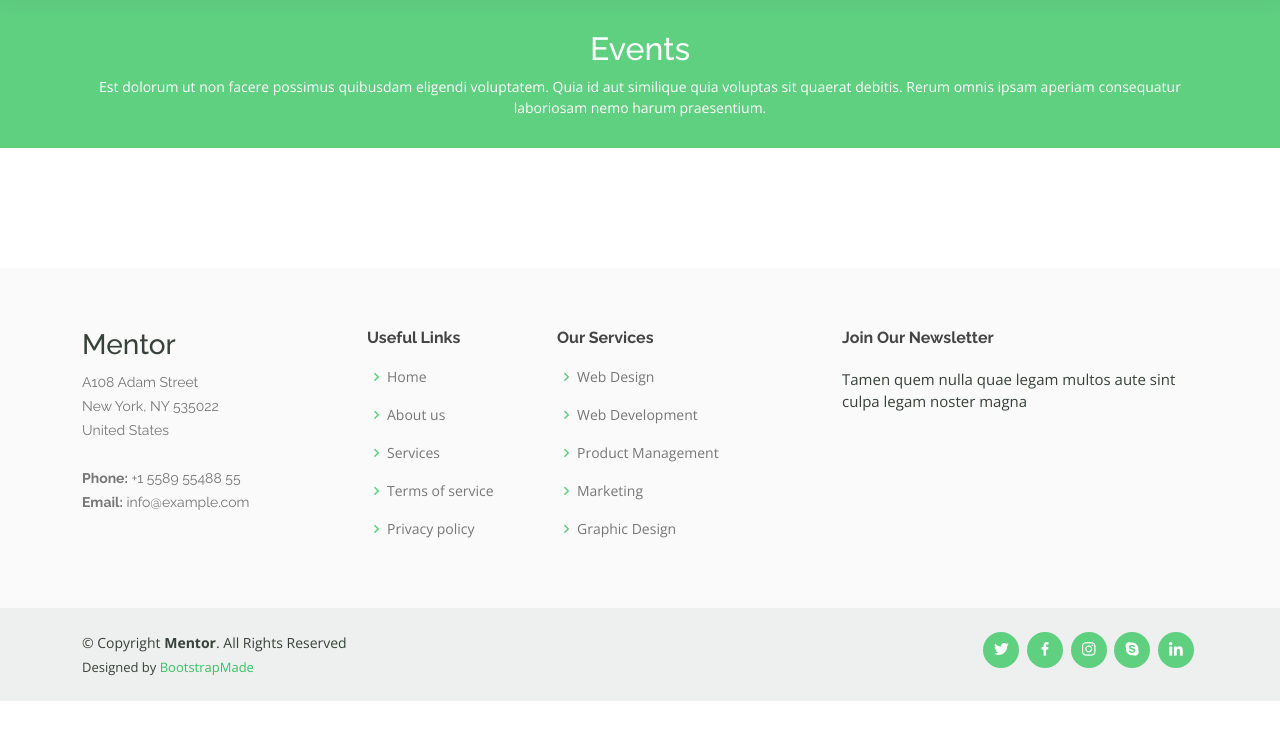
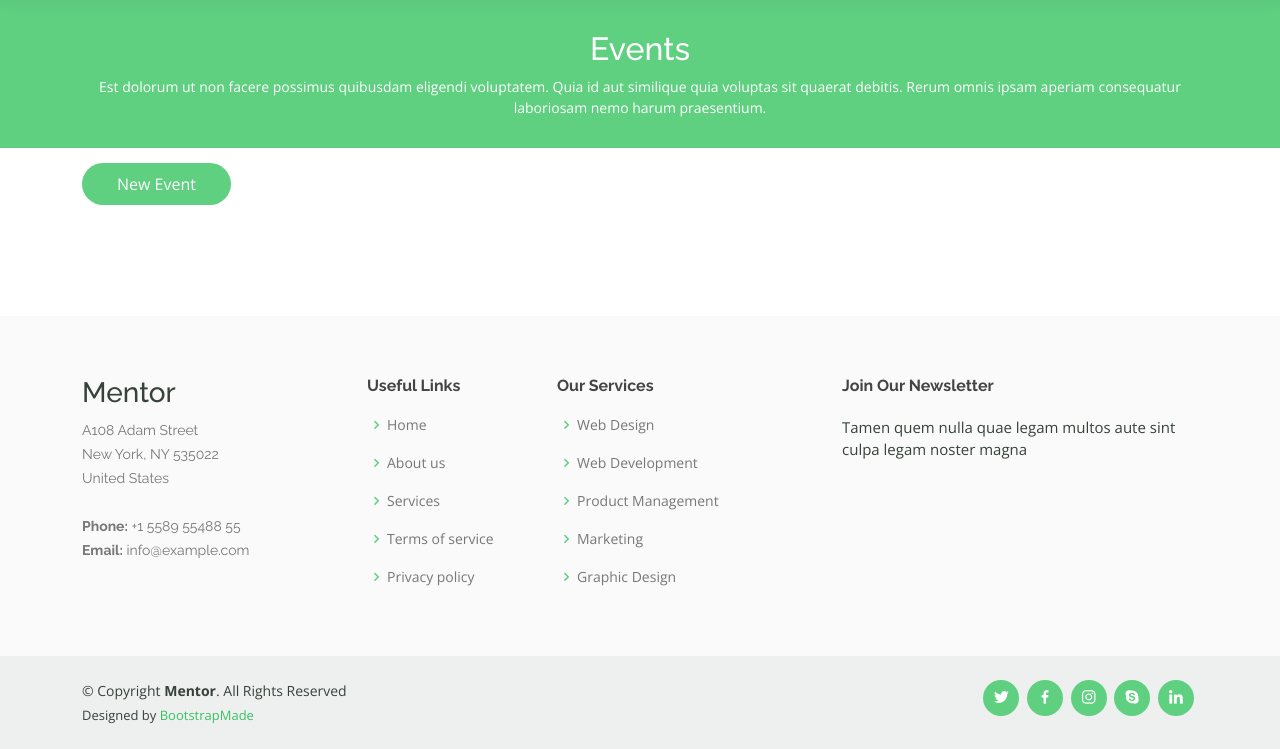
Before and after one commit to luciaderosa/mentor, a Django app: page /events in a window 1280 px wide. Shown: the part 73-822 px from the top of the page. Before the commit the page ends 774 px from the top, so only its background shows below. Run offline with Django 4.2, Linux system fonts and the light colour scheme; data that the repository does not hold is empty; some libraries are stand-ins or nearby versions.

Commit message:
Se agregaron links new edit delete en Events List

```diff
--- a/templates/events/event_list.html
+++ b/templates/events/event_list.html
@@ -11,7 +11,9 @@
         <p>Est dolorum ut non facere possimus quibusdam eligendi voluptatem. Quia id aut similique quia voluptas sit quaerat debitis. Rerum omnis ipsam aperiam consequatur laboriosam nemo harum praesentium. </p>
       </div>
     </div><!-- End Breadcrumbs -->
-
+    <div class="container mt-4">
+      <a href="{% url 'new-event' %}" class="contact-button">New Event</a>
+    </div>
     <!-- ======= Events Section ======= -->
     <section id="events" class="events">
       <div class="container" data-aos="fade-up">
@@ -27,6 +29,8 @@
                 <h5 class="card-title"><a href="">{{ event.title }}</a></h5>
                 <p class="fst-italic text-center">{{ event.date|date:"l, F dS"}} at {{event.date|time:"P"}}</p>
                 <p class="card-text">{{ event.text }}</p>
+                <a href="{% url 'edit-event' event.id %}" class="card-link">Edit</a>
+                <a href="{% url 'delete-event' event.id %}" class="card-link">Delete</a>
               </div>
             </div>
           </div>
```
